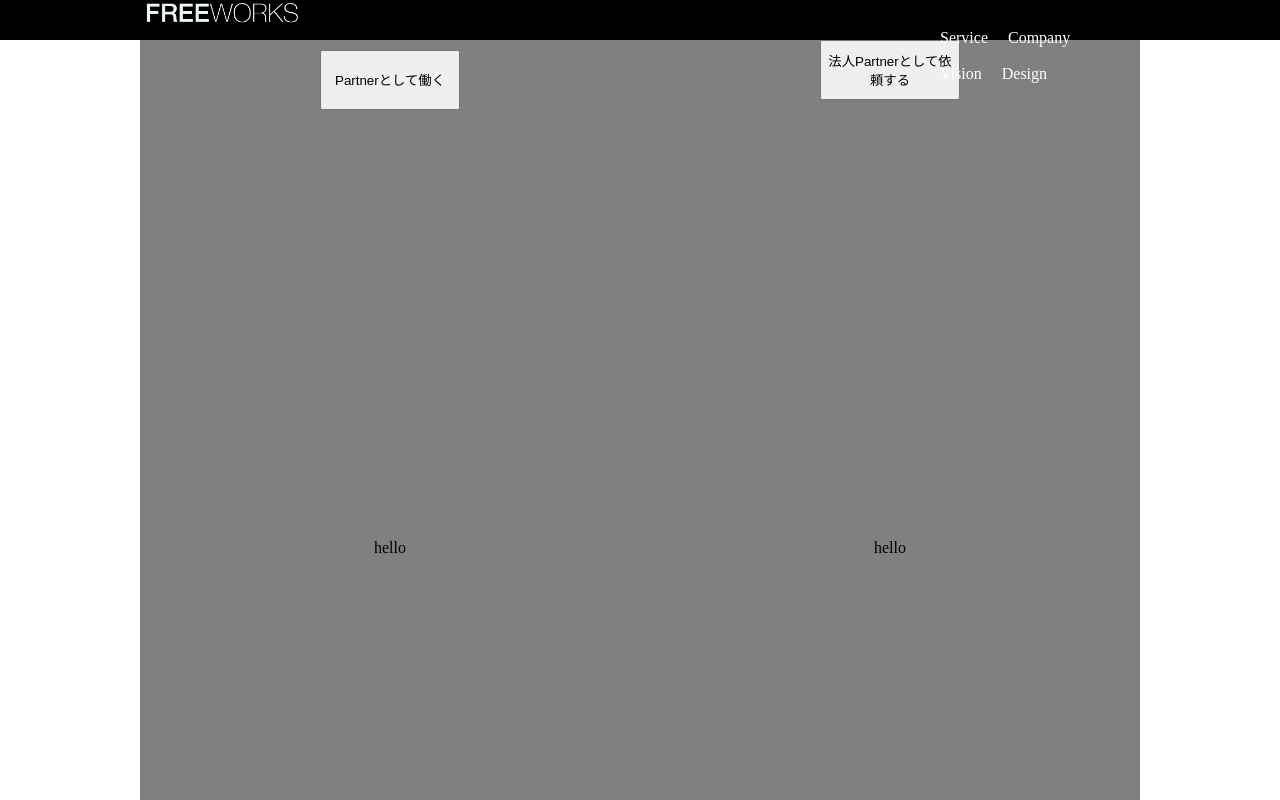
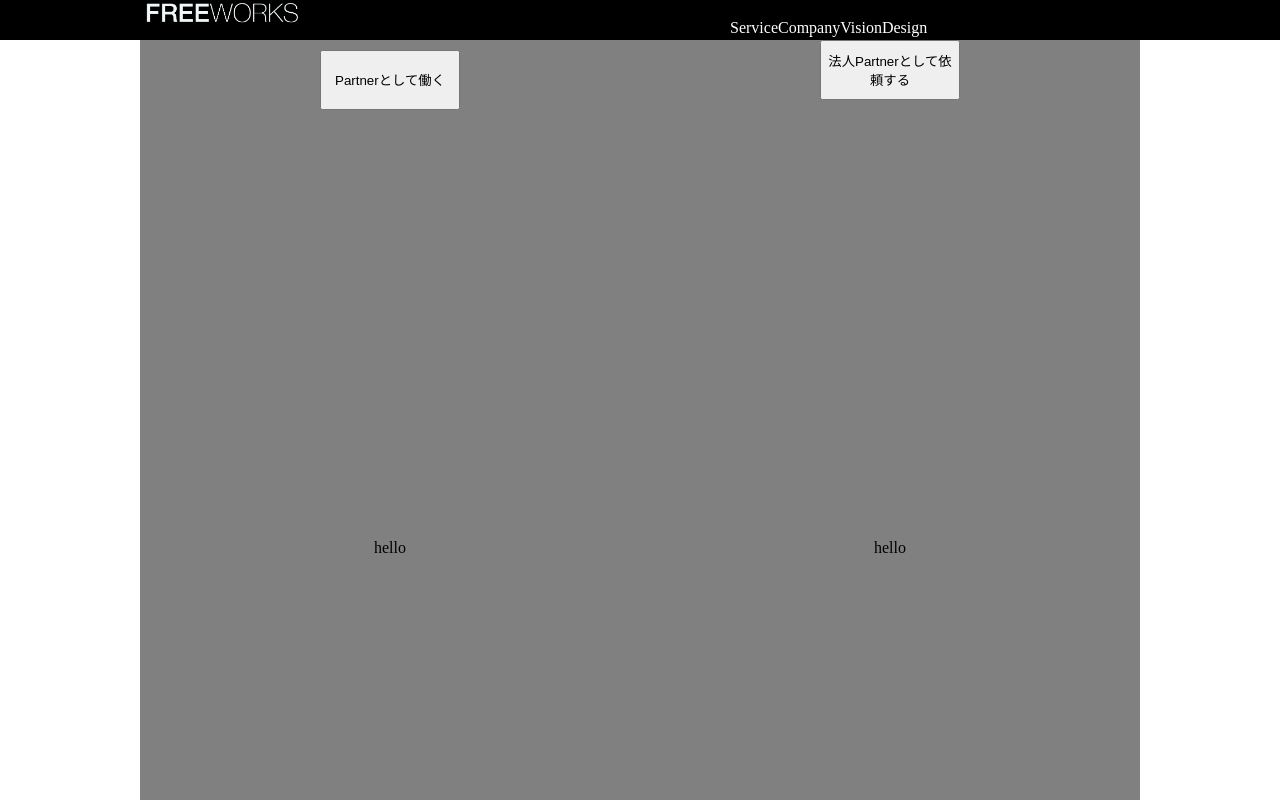
Before and after one commit to ngltechnology/freeworks-homepage-usedReactjs, a React (Create React App) app: page / in a window 1280 px wide. Shown: the top 800 px of the page. Built offline with nearby package versions, Linux system fonts and the light colour scheme.

Commit message:
fix layout

```diff
--- a/src/components/AppBar.jsx
+++ b/src/components/AppBar.jsx
@@ -1,8 +1,8 @@
 import React from "react"
 import { Link } from "react-router-dom"
 
-import fwlogo from "./FREEWORKS_ww.png"
-import "../styles/AppBar.scss"
+import logo from "./FREEWORKS.png"
+import "./styles/Header.scss"
 
 const AppBar = () => {
   const linkStyles = {
@@ -12,7 +12,7 @@ const AppBar = () => {
   return (
     <div className="appbar">
       <div className="innerApp">
-    <Link to="/"><img src={fwlogo} alt="logo" /></Link>
+        <Link to="/"><img src={logo} alt="logo" /></Link>
         <ul>
           <Link style={linkStyles} to="/service"><li>Service</li></Link>
           <Link style={linkStyles} to="/company"><li>Company</li></Link>
--- /dev/null
+++ b/src/components/styles/Header.scss
@@ -0,0 +1,58 @@
+.appbar{
+  background-color: black;
+  width: 100%;
+  height: 40px;
+  text-align:right;
+  color: white;
+  .innerApp{
+    width: 1000px;
+    height: 40px;
+    margin: auto;
+    position: relative;
+  img{
+    position: absolute;
+    display: inline-block;
+    margin: auto;
+    left: 5px;
+    height: 30px;
+  }
+  li{
+    display:inline-block;
+  }
+  li:hover{
+    color: skyblue;
+  }
+
+  }
+}
+@media screen and (max-width:499px){}
+@media screen and (min-width:500px) and (max-width:999px){
+  img{
+    margin: 5px auto;
+  }
+}
+@media screen and (min-width:1000px){
+  .innerApp{
+    width: 1000px;
+    height: 40px;
+    margin: auto;
+    position: relative;
+    img{
+      position: absolute;
+      display: inline-block;
+      margin: auto;
+      left: 5px;
+      height: 30px;
+    }
+    ul{
+      left: 10px;
+      width: 400px;
+      margin: 20px 10px auto 5px;
+      display: inline-block;
+    }
+    li{
+      margin:0;
+      display:inline-block;
+    }
+  }
+}
```
Lines whose indentation alone changed are shown as unchanged.
